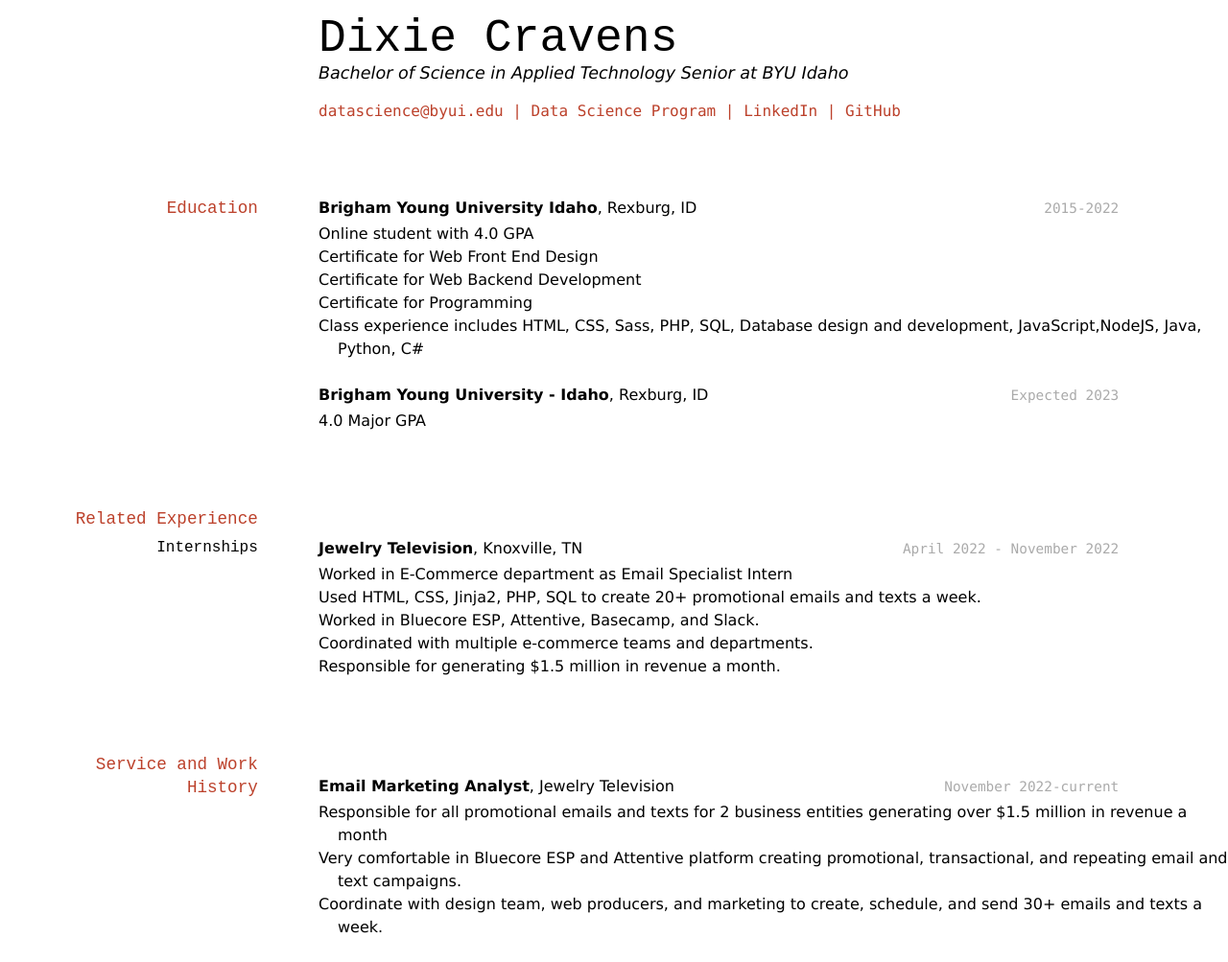
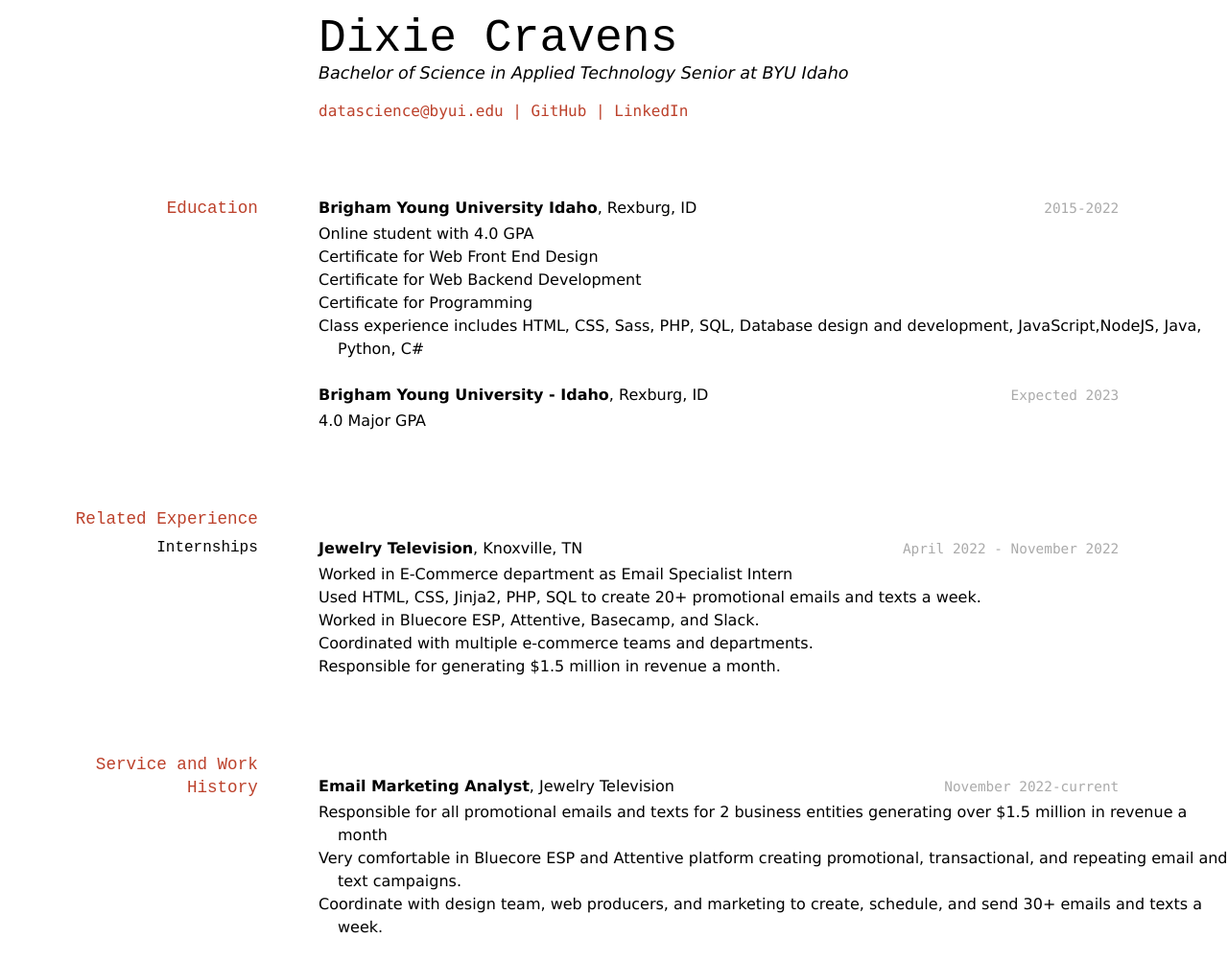
Before and after one commit to Cravens-Dixie/cravens_resume, a Jekyll site: the page built from docs/index.md, in a window 1280 px wide. Shown: the whole page at 96% size. Built offline with Jekyll 4.4.1, drawn with Linux system fonts in a browser that asks for light colours.

Commit message:
link updates
Added my own link info

```diff
--- a/docs/index.md
+++ b/docs/index.md
@@ -7,9 +7,8 @@ Bachelor of Science in Applied Technology Senior at BYU Idaho
 
 <div id="webaddress">
 <a href="datascience@byui.edu">datascience@byui.edu</a>
-| <a href="https://byuidatascience.github.io/development.html">Data Science Program</a>
-| <a href="https://www.linkedin.com/groups/13537407/">LinkedIn</a>
-| <a href="https://github.com/byuids-resumes">GitHub</a>
+| <a href="https://github.com/Cravens-Dixie">GitHub</a>
+| <a href="https://www.linkedin.com/in/dixie-c-8234521b7/">LinkedIn</a>
 </div>
 
 <!-- https://www.monique.tech/the-art-of-markdown -->
```
